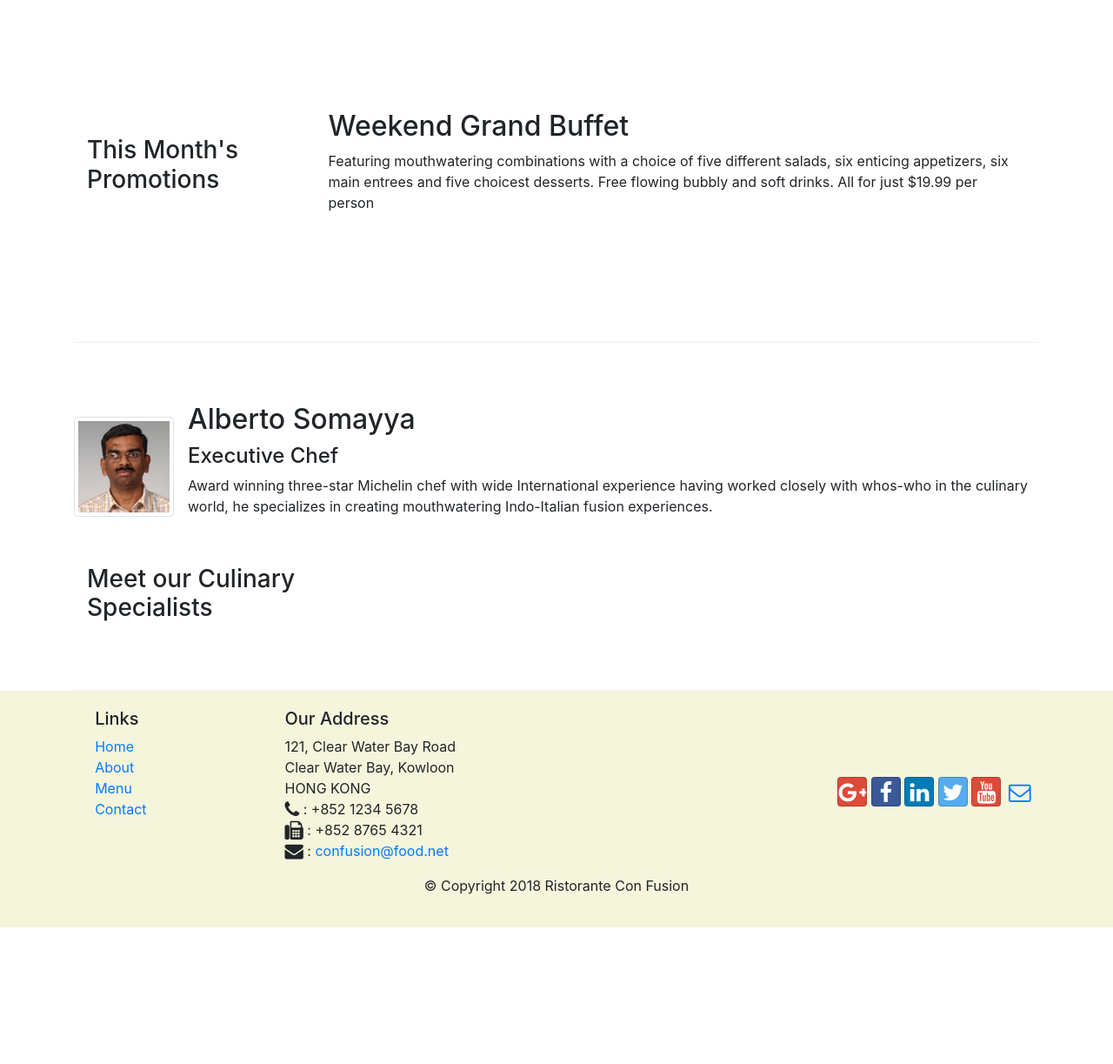
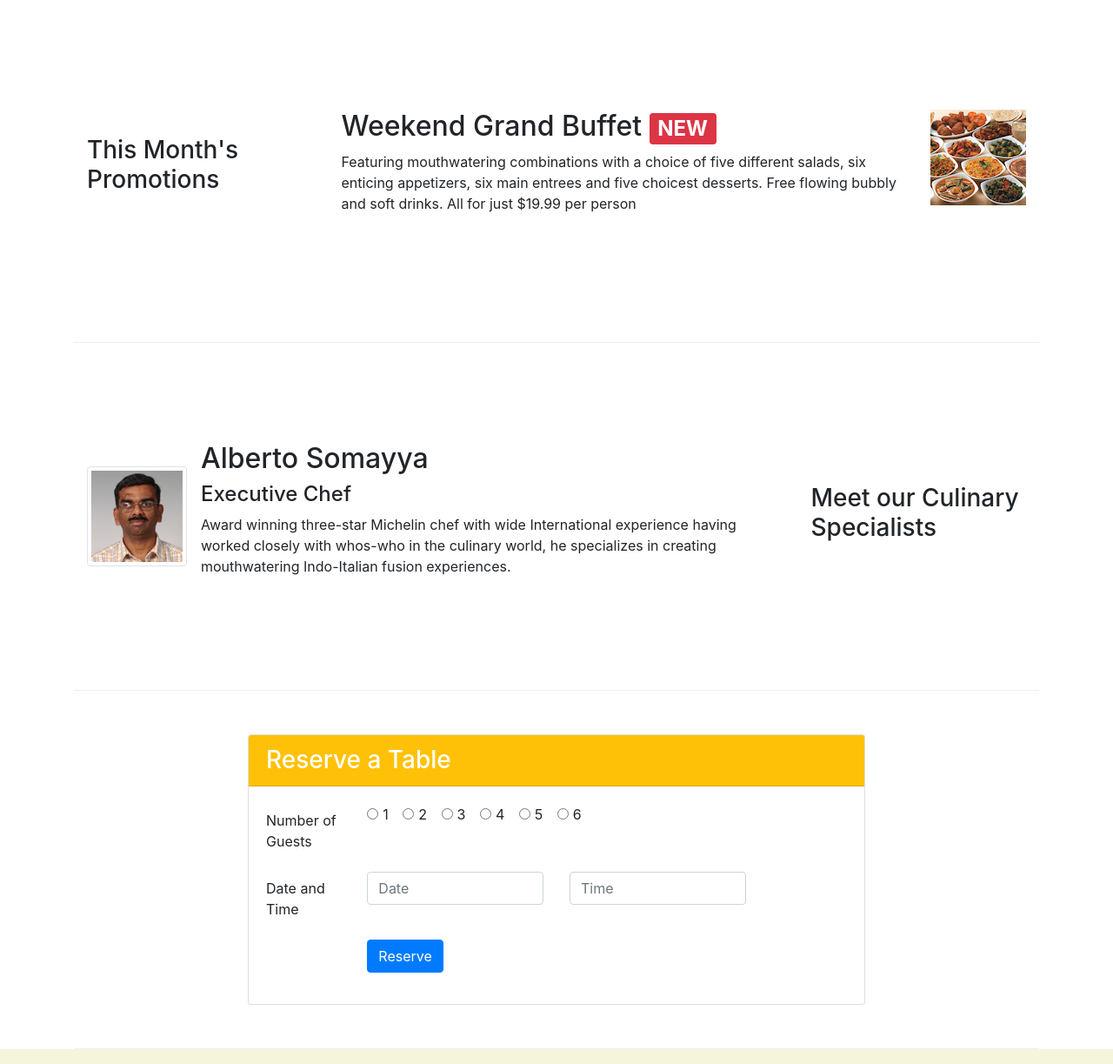
Before and after one commit to javieresk8/BootstrapUI, a website: page index.html in a window 1280 px wide. Shown: the part 740-1963 px from the top of the page at 87% size. Before the commit the page ends 1806 px from the top, so only its background shows below. Drawn offline with nearby package versions, Linux system fonts and the light colour scheme.

Commit message:
Assignment 2

```diff
--- a/index.html
+++ b/index.html
@@ -43,8 +43,13 @@
 
                     <p>We take inspiration from the World's best cuisines, and create a unique fusion experience. Our lipsmacking creations will tickle your culinary senses!</p>
                 </div>
-                <div class ="col-12 col-sm align-self-center">
+                <div class ="col-12 col-sm-3 align-self-center">
                     <img class="img-fluid" src="img/logo.png" alt="Logo Confusion">
+                </div>
+                <div class="col-sm-3 align-self-center text-center">
+                    <a type="button" role="button" href="#reservation"  class="btn btn-block btn-lg btn-warning">
+                        Reserve Table
+                    </a>
                 </div>
             </div>
         </div>
@@ -55,17 +60,22 @@
             <div class = "col-12 col-sm-4 order-sm-last col-md-3">
                 <h3>Our Lipsmacking Culinary Creations</h3>
             </div>
+            <div class="col col-sm order-sm-first col-md">
                 <div class="media">
                     <img class="d-flex mr-3 img-thumbnail align-self-center"
                             src="img/uthappizza.png" alt="Uthappizza">
                     <div class="media-body">
-                    <h2 class="mt-0">Uthappizza <span class="badge badge-danger">HOT</span> <span class="badge badge-pill badge-secondary">$17.99</span></h2>
-                    <p class="">A unique combination of Indian Uthappam (pancake) and
+                        <h2 class="mt-0">Uthappizza <span class="badge badge-danger">HOT</span>
+                            <span class="badge badge-pill badge-secondary">$17.99</span>
+                        </h2>
+                        <p class="d-none d-sm-block">A unique combination of Indian Uthappam (pancake) and
                             Italian pizza, topped with Cerignola olives, ripe vine
                             cherry tomatoes, Vidalia onion, Guntur chillies and
                             Buffalo Paneer.</p>
                     </div>
                 </div>
+            </div>
+
 
         </div>
 
@@ -75,29 +85,107 @@
                 <h3>This Month's Promotions</h3>
             </div>
             <div class="col col-sm col-md">
-                <h2>Weekend Grand Buffet</h2>
-                <p>Featuring mouthwatering combinations with a choice of five different salads, six enticing appetizers, six main entrees and five choicest desserts. Free flowing bubbly and soft drinks. All for just $19.99 per person </p>
+                <div class="media">
+
+                    <img src="img/buffet.png" alt="Foto Buffet" class="d-flex ml-3 img-thimbnail order-sm-last">
+                    <div class="media-body">
+                        <div class="col col-sm col-md">
+                            <h2>Weekend Grand Buffet <span class="badge bg-danger text-white">NEW</span></h2>
+                            <p class="d-none d-sm-block">Featuring mouthwatering combinations with a
+                                choice of five different salads, six enticing appetizers, six main entrees
+                                 and five choicest desserts. Free flowing bubbly and soft drinks. All for
+                                  just $19.99 per person </p>
+                        </div>
+
+                    </div>
                 </div>
             </div>
 
-        <div class ="row row-content align-items-center">
+
+
+        </div>
+
+        <div class ="row row-content align-items-center ">
             <div class = "col-12 col-sm-4 order-sm-last col-md-3">
                 <h3>Meet our Culinary Specialists</h3>
             </div>
+            <div class="col col-sm order-sm-first col-md">
                 <div class ="media">
+
                     <img class="d-flex mr-3 img-thumbnail align-self-center" src="img/alberto.png" alt="Foto Alberto">
                     <div class="media-body">
                         <h2 class="mt-0">Alberto Somayya</h2>
                         <h4>Executive Chef</h4>
-                    <p class="d-none d-sm-block">Award winning three-star Michelin chef with wide International experience having worked closely with whos-who in the culinary world, he specializes in creating mouthwatering Indo-Italian fusion experiences. </p>
+                        <p class="d-none d-sm-block">Award winning three-star Michelin chef with wide International
+                            experience having worked closely with whos-who in the culinary world, he specializes in
+                            creating mouthwatering Indo-Italian fusion experiences. </p>
 
+                    </div>
+                </div>
+            </div>
+
+        </div>
+        <div id="reservation" class="row row-content justify-content-center">
+            <div class="col-12 col-sm-8">
+                <div class="card">
+                    <h3 class="card-header bg-warning text-white">Reserve a Table</h3>
+                    <div class="card-body">
+                        <form action="">
+                            <div class="form-group row">
+                                <label class="col-12 col-sm-2 col-form-label" for="seis">Number of Guests</label>
+                                <div class="col-12 col-sm-10">
+                                    <div class="form-check form-check-inline">
+                                        <input class="form-check-input" type="radio" name="uno" id="uno">
+                                        <label class="form-check-label" for="uno">1</label>
+                                    </div>
+                                    <div class="form-check form-check-inline">
+                                        <input class="form-check-input" type="radio" name="dos" id="dos">
+                                        <label class="form-check-label" for="dos">2</label>
+                                    </div>
+                                    <div class="form-check form-check-inline">
+                                        <input class="form-check-input" type="radio" name="tres" id="tres">
+                                        <label class="form-check-label" for="tres">3</label>
+                                    </div>
+                                    <div class="form-check form-check-inline">
+                                        <input class="form-check-input" type="radio" name="cuatro" id="cuatro">
+                                        <label class="form-check-label" for="cuatro">4</label>
+                                    </div>
+                                    <div class="form-check form-check-inline">
+                                        <input class="form-check-input" type="radio" name="cinco" id="cinco">
+                                        <label class="form-check-label" for="cinco">5</label>
+                                    </div>
+                                    <div class="form-check form-check-inline">
+                                        <input class="form-check-input" type="radio" name="seis" id="seis">
+                                        <label class="form-check-label" for="seis">6</label>
+                                    </div>
+
+                                </div>
+
+                            </div>
+                            <div class="form-group row">
+                                <label class="col-sm-2 col-form-label " for="timeT">Date and Time</label>
+                                <div class="col-sm-4 col-12">
+                                    <input class="form-control" type="text" name="date" id="date" placeholder="Date">
+                                </div>
+                                <div class="col-sm-4 col-12">
+                                    <input class="form-control" type="text" name="timeT" id="timeT" placeholder="Time">
+                                </div>
+                            </div>
+                            <div class="form-group row">
+                                <div class=" col-sm-12 offset-sm-2">
+                                    <button class="btn btn-primary">Reserve</button>
+                                </div>
+                            </div>
+                        </form>
+
+                    </div>
                 </div>
             </div>
         </div>
     </div>
 
     <footer class="footer">
-        <div >
+        <div class="container">
             <div class="row">
                 <div class="col-4 offset-1 col-sm-2">
                     <h5>Links</h5>
```
Lines whose indentation alone changed are shown as unchanged.
